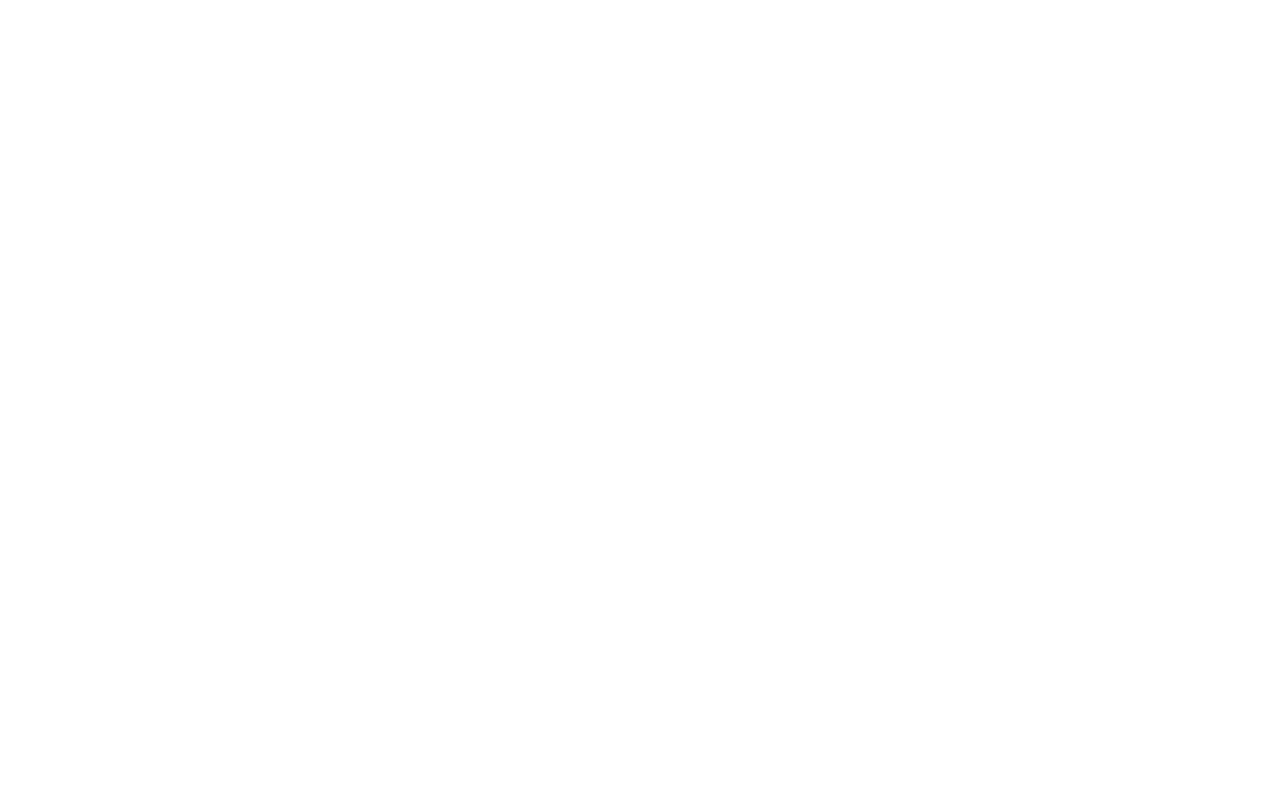
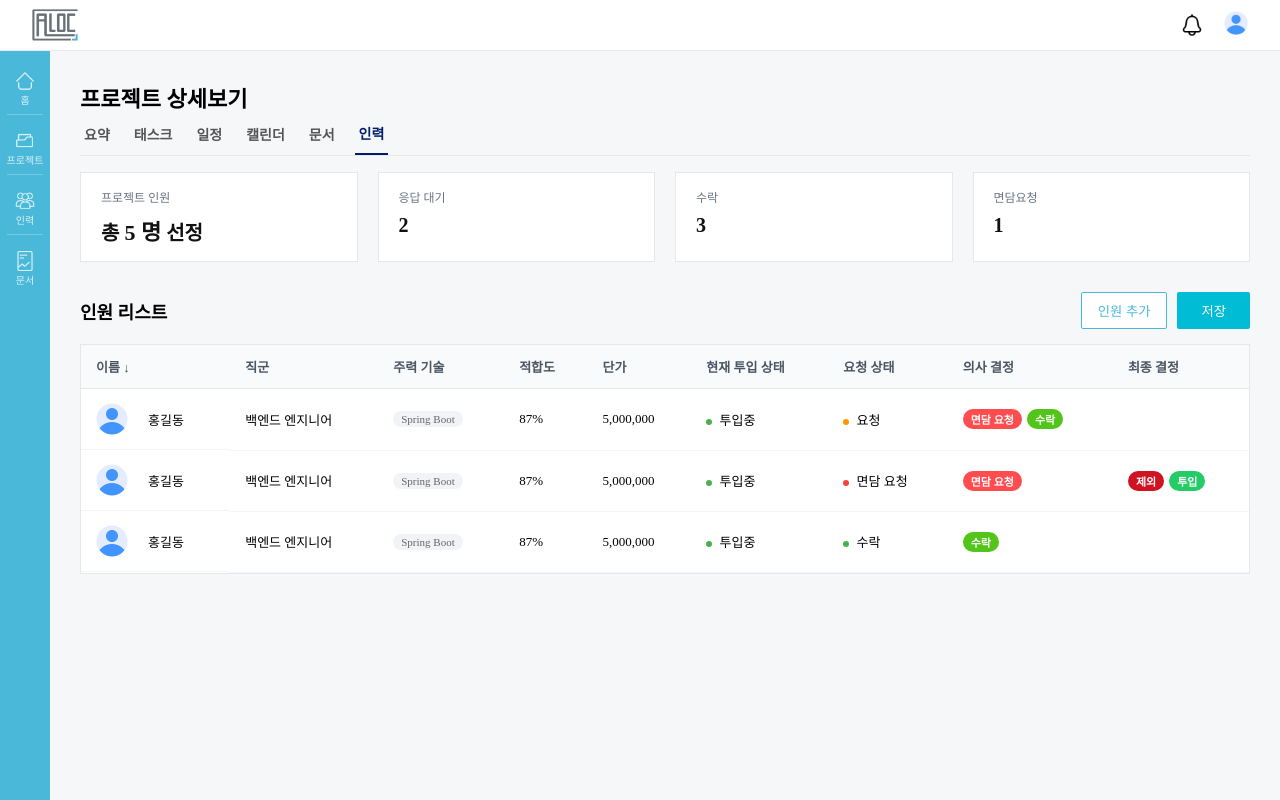
Before and after one commit to Hanwha-Moirai/Alloc-FE, a Vue app: page /projects/1/members in a window 1280 px wide. Before the commit this address had no page. Built offline with nearby package versions, Linux system fonts and the light colour scheme.

Commit message:
feat : 인력 탭 추가

```diff
--- /dev/null
+++ b/src/pages/projectTabs/ProjectMembers.vue
@@ -0,0 +1,281 @@
+<template>
+  <div class="members-container">
+    <div class="summary-cards">
+      <div class="card">
+        <span class="card-label">프로젝트 인원</span>
+        <div class="card-value">총 <span class="highlight">5 명</span> 선정</div>
+      </div>
+      <div class="card">
+        <span class="card-label">응답 대기</span>
+        <div class="card-value">2</div>
+      </div>
+      <div class="card">
+        <span class="card-label">수락</span>
+        <div class="card-value">3</div>
+      </div>
+      <div class="card">
+        <span class="card-label">면담요청</span>
+        <div class="card-value">1</div>
+      </div>
+    </div>
+
+    <div class="list-section">
+      <div class="list-header">
+        <h3 class="section-title">인원 리스트</h3>
+        <div class="action-buttons">
+          <button class="btn-outline">인원 추가</button>
+          <button class="btn-primary">저장</button>
+        </div>
+      </div>
+
+      <div class="table-wrapper">
+        <table class="member-table">
+          <thead>
+          <tr>
+            <th>이름 ↓</th>
+            <th>직군</th>
+            <th>주력 기술</th>
+            <th>적합도</th>
+            <th>단가</th>
+            <th>현재 투입 상태</th>
+            <th>요청 상태</th>
+            <th>의사 결정</th>
+            <th>최종 결정</th>
+          </tr>
+          </thead>
+          <tbody>
+          <tr v-for="(member, index) in memberList" :key="index">
+            <td class="name-cell">
+              <img src="/user.png" alt="user icon" class="user-icon" />
+              {{ member.name }}
+            </td>
+            <td>{{ member.role }}</td>
+            <td>
+              <span class="skill-tag">{{ member.skill }}</span>
+            </td>
+            <td>{{ member.fit }}%</td>
+            <td>{{ member.price.toLocaleString() }}</td>
+            <td>
+              <span class="status-dot ongoing"></span> 투입중
+            </td>
+            <td>
+              <span class="status-dot" :class="member.requestStatusClass"></span>
+              {{ member.requestStatus }}
+            </td>
+            <td>
+              <div class="decision-group">
+                  <span v-for="tag in member.decisions" :key="tag"
+                        class="badge" :class="tag.class">
+                    {{ tag.label }}
+                  </span>
+              </div>
+            </td>
+            <td>
+              <div class="decision-group">
+                  <span v-for="tag in member.finalDecisions" :key="tag"
+                        class="badge" :class="tag.class">
+                    {{ tag.label }}
+                  </span>
+              </div>
+            </td>
+          </tr>
+          </tbody>
+        </table>
+      </div>
+    </div>
+  </div>
+</template>
+
+<script setup lang="ts">
+import { ref } from 'vue';
+
+const memberList = ref([
+  {
+    name: '홍길동',
+    role: '백엔드 엔지니어',
+    skill: 'Spring Boot',
+    fit: 87,
+    price: 5000000,
+    requestStatus: '요청',
+    requestStatusClass: 'request',
+    decisions: [{ label: '면담 요청', class: 'red' }, { label: '수락', class: 'green' }],
+    finalDecisions: []
+  },
+  {
+    name: '홍길동',
+    role: '백엔드 엔지니어',
+    skill: 'Spring Boot',
+    fit: 87,
+    price: 5000000,
+    requestStatus: '면담 요청',
+    requestStatusClass: 'interview',
+    decisions: [{ label: '면담 요청', class: 'red' }],
+    finalDecisions: [{ label: '제외', class: 'dark-red' }, { label: '투입', class: 'bright-green' }]
+  },
+  {
+    name: '홍길동',
+    role: '백엔드 엔지니어',
+    skill: 'Spring Boot',
+    fit: 87,
+    price: 5000000,
+    requestStatus: '수락',
+    requestStatusClass: 'accept',
+    decisions: [{ label: '수락', class: 'green' }],
+    finalDecisions: []
+  }
+]);
+</script>
+
+<style scoped>
+/* 상단 카드 */
+.summary-cards {
+  display: grid;
+  grid-template-columns: repeat(4, 1fr);
+  gap: 20px;
+  margin-bottom: 30px;
+}
+
+.card {
+  background: #fff;
+  border: 1px solid #e5e7eb;
+  padding: 15px 20px;
+}
+
+.card-label {
+  display: block;
+  font-size: 12px;
+  color: #6b7280;
+  margin-bottom: 8px;
+}
+
+.card-value {
+  font-size: 20px;
+  font-weight: 700;
+  color: #111;
+}
+
+.card-value .highlight {
+  font-size: 22px;
+}
+
+/* 리스트 헤더 */
+.list-header {
+  display: flex;
+  justify-content: space-between;
+  align-items: center;
+  margin-bottom: 15px;
+}
+
+.section-title {
+  font-size: 18px;
+  font-weight: 700;
+  margin: 0;
+}
+
+.action-buttons {
+  display: flex;
+  gap: 10px;
+}
+
+.btn-outline {
+  padding: 8px 16px;
+  border: 1px solid #4ab8d8;
+  background: #fff;
+  color: #4ab8d8;
+  cursor: pointer;
+  border-radius: 2px;
+}
+
+.btn-primary {
+  padding: 8px 24px;
+  border: none;
+  background: #00bcd4;
+  color: #fff;
+  cursor: pointer;
+  border-radius: 2px;
+}
+
+/* 테이블 */
+.table-wrapper {
+  background: #fff;
+  border: 1px solid #e5e7eb;
+}
+
+.member-table {
+  width: 100%;
+  border-collapse: collapse;
+}
+
+.member-table th {
+  background: #f8fafc;
+  padding: 12px 15px;
+  text-align: left;
+  font-size: 13px;
+  color: #4b5563;
+  border-bottom: 1px solid #e5e7eb;
+}
+
+.member-table td {
+  padding: 14px 15px;
+  font-size: 13px;
+  border-bottom: 1px solid #f3f4f6;
+  vertical-align: middle;
+}
+
+/* 이름 */
+.name-cell {
+  display: flex;
+  align-items: center;
+  gap: 10px;
+}
+
+.user-icon {
+  width: 32px;
+  height: 32px;
+  border-radius: 50%;
+  object-fit: cover;
+  margin-right: 10px;
+  vertical-align: middle;
+}
+
+/* 스킬 태그 */
+.skill-tag {
+  background: #f1f3f6;
+  padding: 2px 8px;
+  border-radius: 12px;
+  font-size: 11px;
+  color: #666;
+}
+
+/* 상태 점 */
+.status-dot {
+  display: inline-block;
+  width: 6px;
+  height: 6px;
+  border-radius: 50%;
+  margin-right: 4px;
+}
+.status-dot.ongoing { background: #4caf50; }
+.status-dot.request { background: #ff9800; }
+.status-dot.interview { background: #f44336; }
+.status-dot.accept { background: #4caf50; }
+
+/* 결정 배지 */
+.decision-group {
+  display: flex;
+  gap: 5px;
+}
+
+.badge {
+  padding: 2px 8px;
+  border-radius: 12px;
+  font-size: 11px;
+  font-weight: 600;
+  color: #fff;
+}
+
+.badge.red { background: #ff4d4f; }
+.badge.green { background: #52c41a; }
+.badge.dark-red { background: #cf1322; }
+.badge.bright-green { background: #23cc66; }
+</style>
```
Also changed, not shown: src/router/index.js (+4 -4 lines).
